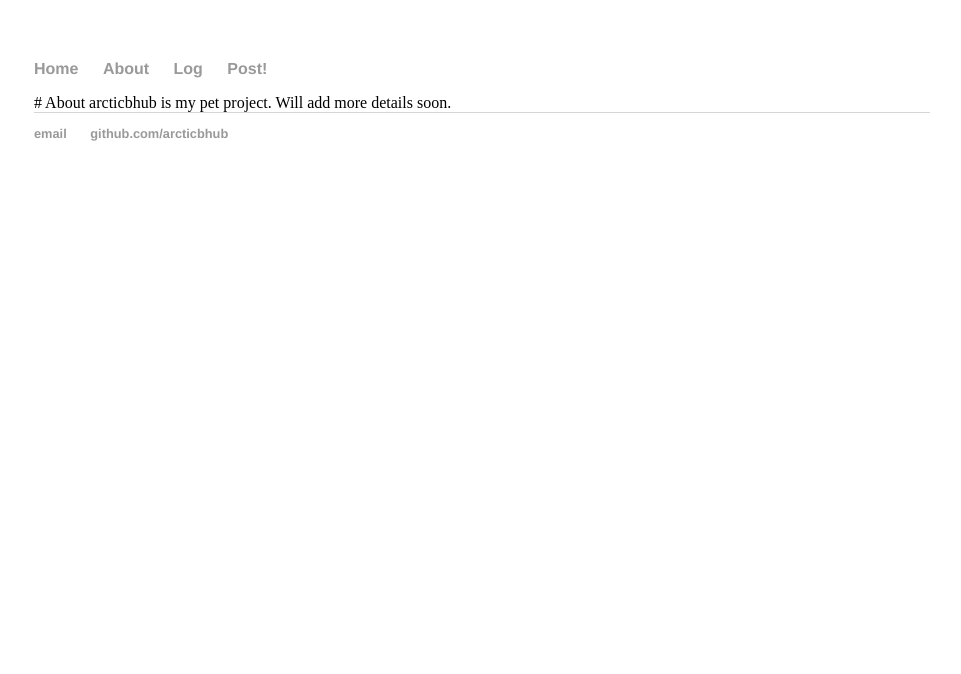
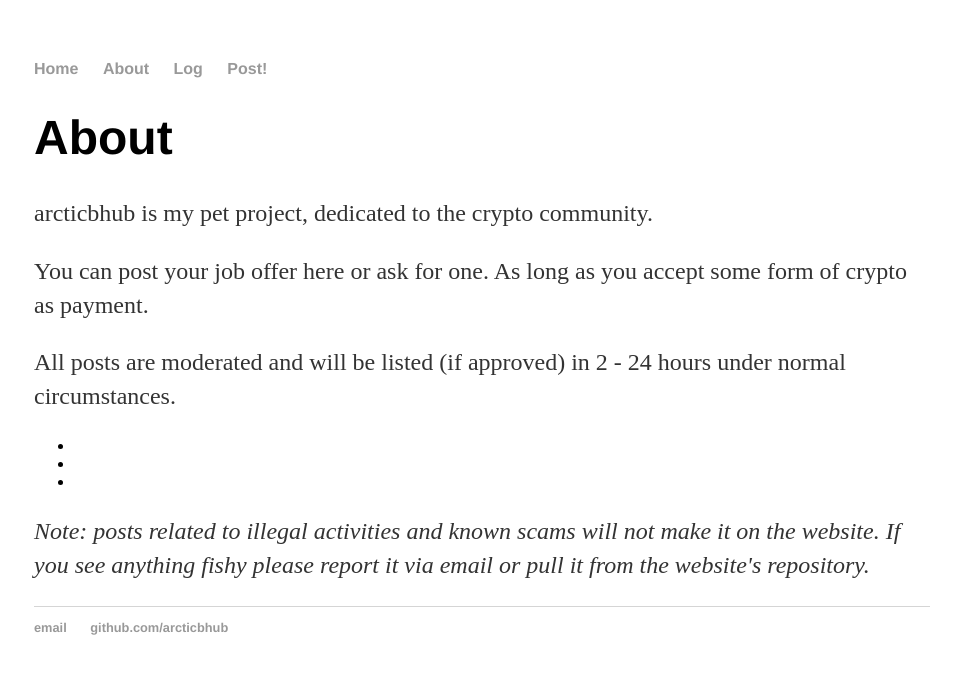
Before and after one commit to arcticbhub/arcticbhub.github.io, a Jekyll site: the page built from about/index.html, in a window 1280 px wide. Shown: the top 674 px of the page, without its empty margins (158-1119 px from the left). Built offline with Jekyll 4.4.1, drawn with Linux system fonts in a browser that asks for light colours.

Commit message:
update about content

```diff
--- a/about/index.html
+++ b/about/index.html
@@ -3,8 +3,17 @@ layout: default
 title: arcticb - about
 ---
 
-# About
-
-arcticbhub is my pet project.
-
-Will add more details soon.
+<div class="about">
+    <h1>About</h1>
+    <p>arcticbhub is my pet project, dedicated to the crypto community.</p>
+    <p>You can post your job offer here or ask for one. As long as you accept some form of crypto as payment.<p>
+    <p>All posts are moderated and will be listed (if approved) in 2 - 24 hours under normal circumstances.</p>
+    <ul>
+      <li></li>
+      <li></li>
+      <li></li>
+    </ul>
+    <p><em>Note: posts related to illegal activities and known scams will not make it on the website. If you see anything fishy
+     please report it via email or pull it from the website's repository.
+    </em></p>
+</div>
```
